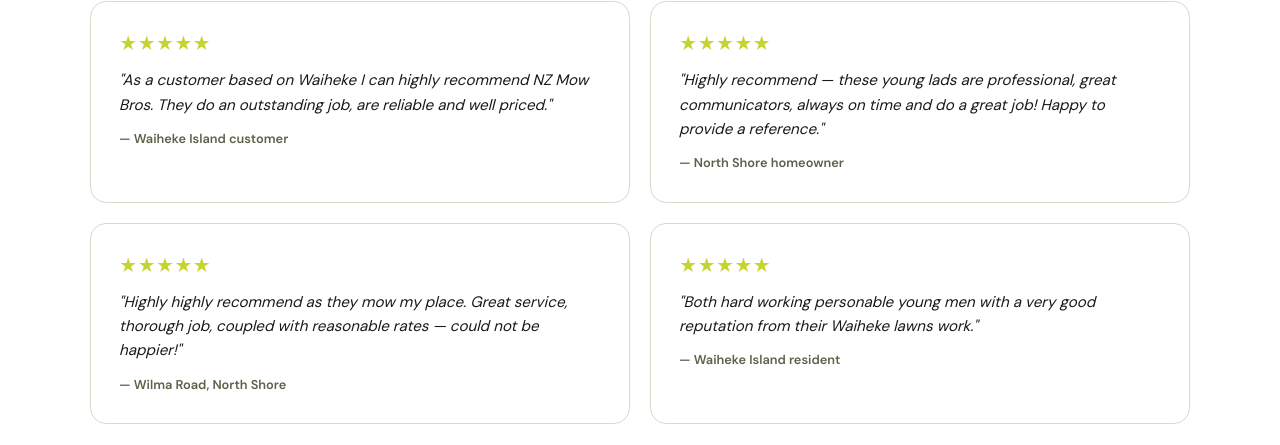
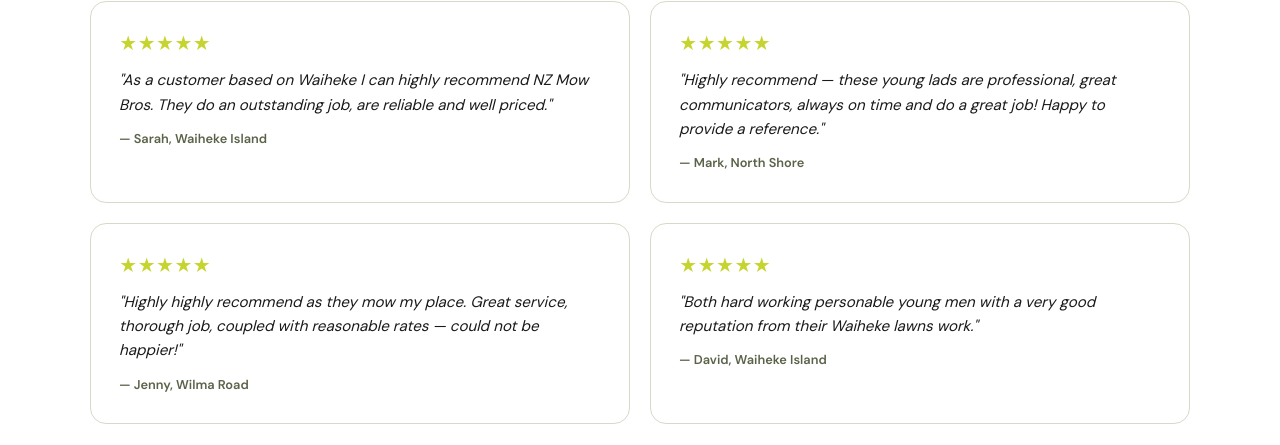
Before and after one commit to swiftsitesnz/nz-mow-bros, a plain HTML site: page index.html in a window 1280 px wide. Shown: the part 2820-3265 px from the top of the page. Drawn offline with nearby package versions, Linux system fonts and the light colour scheme; a script that the page names is missing.

Commit message:
Update testimonial attributions with first names

```diff
--- a/index.html
+++ b/index.html
@@ -334,22 +334,22 @@
         <div class="testimonial-card">
           <div class="stars">&#9733;&#9733;&#9733;&#9733;&#9733;</div>
           <blockquote>"As a customer based on Waiheke I can highly recommend NZ Mow Bros. They do an outstanding job, are reliable and well priced."</blockquote>
-          <div class="author">&mdash; Waiheke Island customer</div>
+          <div class="author">&mdash; Sarah, Waiheke Island</div>
         </div>
         <div class="testimonial-card">
           <div class="stars">&#9733;&#9733;&#9733;&#9733;&#9733;</div>
           <blockquote>"Highly recommend — these young lads are professional, great communicators, always on time and do a great job! Happy to provide a reference."</blockquote>
-          <div class="author">&mdash; North Shore homeowner</div>
+          <div class="author">&mdash; Mark, North Shore</div>
         </div>
         <div class="testimonial-card">
           <div class="stars">&#9733;&#9733;&#9733;&#9733;&#9733;</div>
           <blockquote>"Highly highly recommend as they mow my place. Great service, thorough job, coupled with reasonable rates — could not be happier!"</blockquote>
-          <div class="author">&mdash; Wilma Road, North Shore</div>
+          <div class="author">&mdash; Jenny, Wilma Road</div>
         </div>
         <div class="testimonial-card">
           <div class="stars">&#9733;&#9733;&#9733;&#9733;&#9733;</div>
           <blockquote>"Both hard working personable young men with a very good reputation from their Waiheke lawns work."</blockquote>
-          <div class="author">&mdash; Waiheke Island resident</div>
+          <div class="author">&mdash; David, Waiheke Island</div>
         </div>
       </div>
       <div style="text-align:center;">
```
